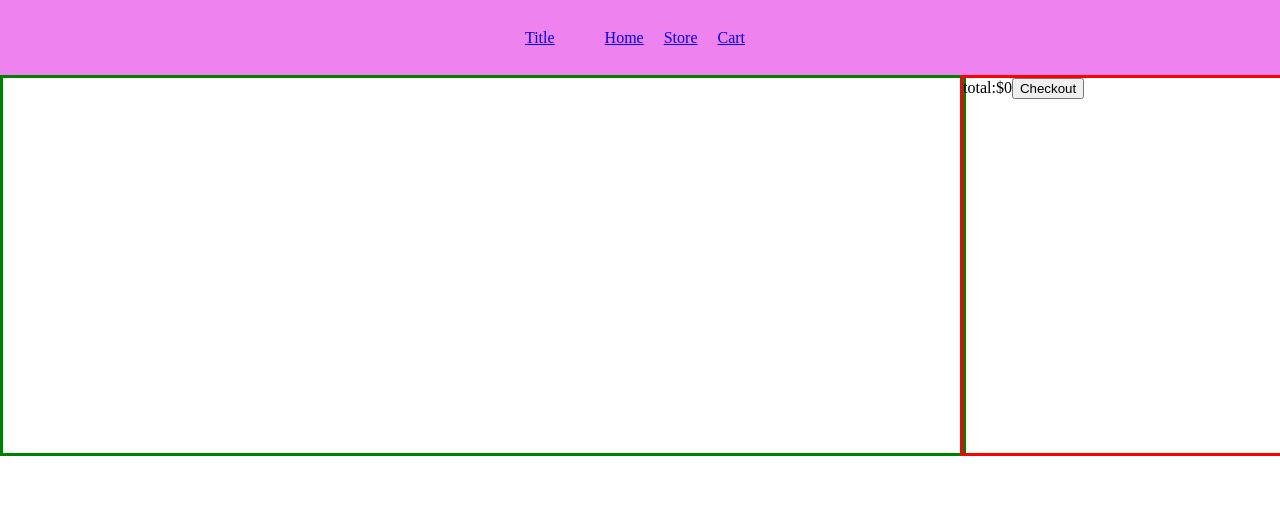
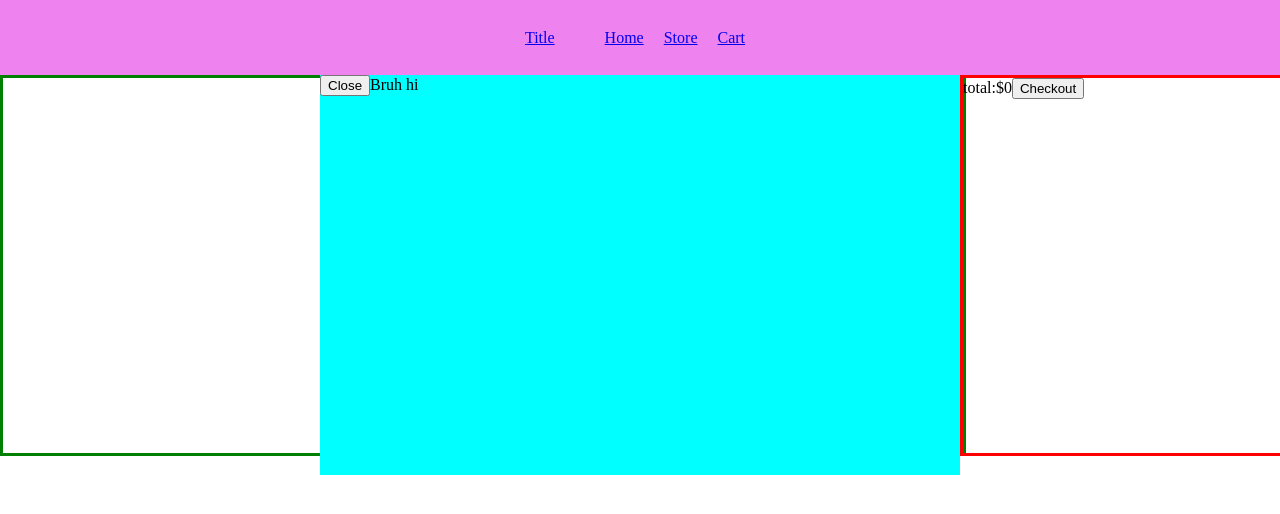
Before and after one commit to Michaelj82/shoppingcart, a React (Create React App) app: page /cart in a window 1280 px wide. Both pictures are taken after a click on the button "Checkout". Shown: the top 514 px of the page. Built offline with nearby package versions, Linux system fonts and the light colour scheme.

Commit message:
basic popup component made.

```diff
--- /dev/null
+++ b/src/Popup.js
@@ -0,0 +1,12 @@
+import React from "react";
+
+const Popup = props => {
+    return(
+        <div className="popup">
+            <button onClick={props.handleClose}>Close</button>
+            {props.content}
+        </div>
+    )
+};
+
+export default Popup;
--- a/src/Storecart.js
+++ b/src/Storecart.js
@@ -1,9 +1,15 @@
 import React, { useContext, useEffect, useState } from "react";
 import Context from "./userContext";
 import uniqid from "uniqid";
+import Popup from "./Popup";
 function Storecart(props){
   const {cartData, setCartData} = useContext(Context)
   const [total, setTotal] = useState(0)
+  const [isOpen, setisOpen] = useState(false)
+
+  function togglePopup(){
+    setisOpen(!isOpen)
+  }
 
   function deleteItem(key){
 
@@ -15,11 +21,6 @@ function Storecart(props){
       }
     }
   }
-
-  function finishOrder(){
-
-  }
-
   useEffect(() => {
     let newCartData = [...cartData];
     let sum = 0
@@ -58,8 +59,15 @@ function Storecart(props){
       <div id="checkout">
 
             total:${total}
-          <button id='checkoutButton' onClick={finishOrder()}>Checkout</button>
+          <button id='checkoutButton' onClick={togglePopup}>Checkout</button>
       </div>
+
+      {isOpen && <Popup content={<>Bruh hi</>}
+      handleClose={togglePopup}>
+
+      </Popup>
+
+      }
 
     </div>
 
--- a/src/style.css
+++ b/src/style.css
@@ -109,3 +109,12 @@ html, body{
 
     overflow-y: scroll;
 }
+
+.popup{
+    position: fixed;
+    z-index: 1001;
+    background: aqua;
+    width: 50%;
+    height: 50%;
+    justify-self: center;
+}
```
